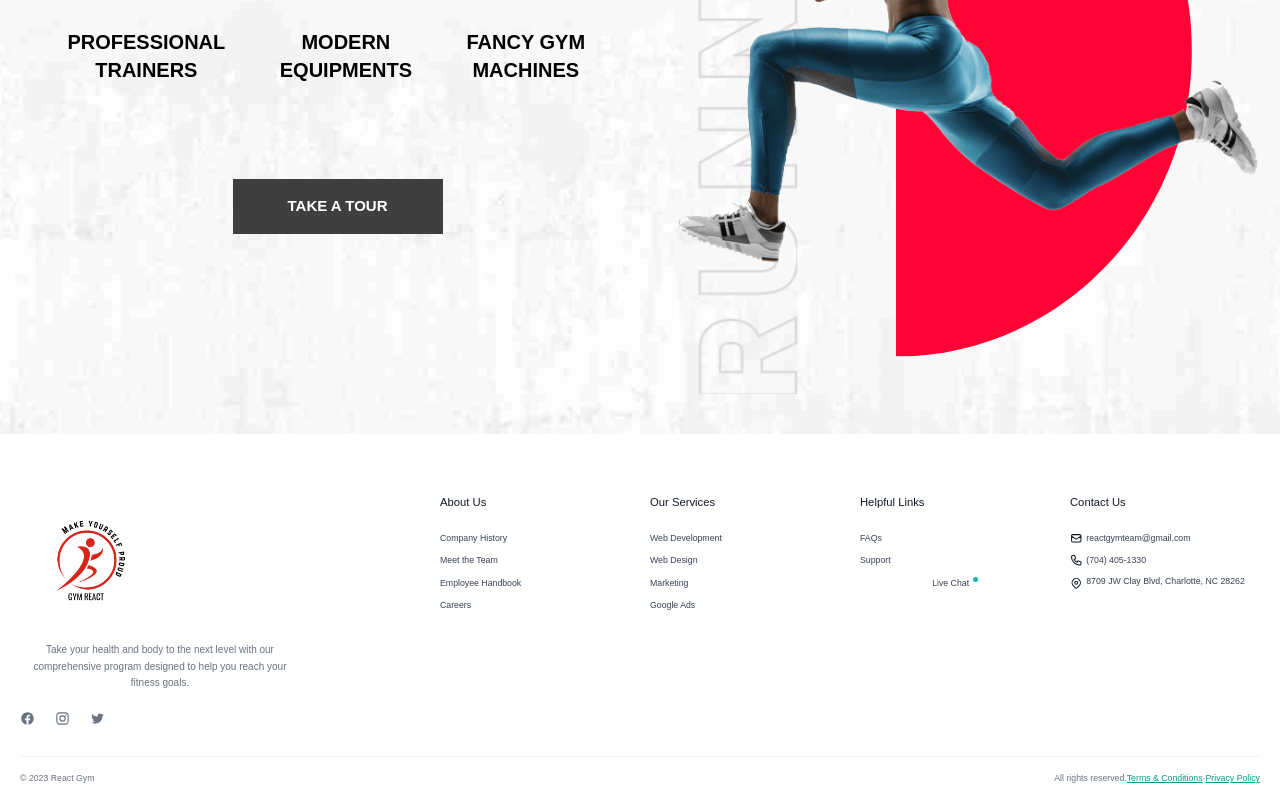
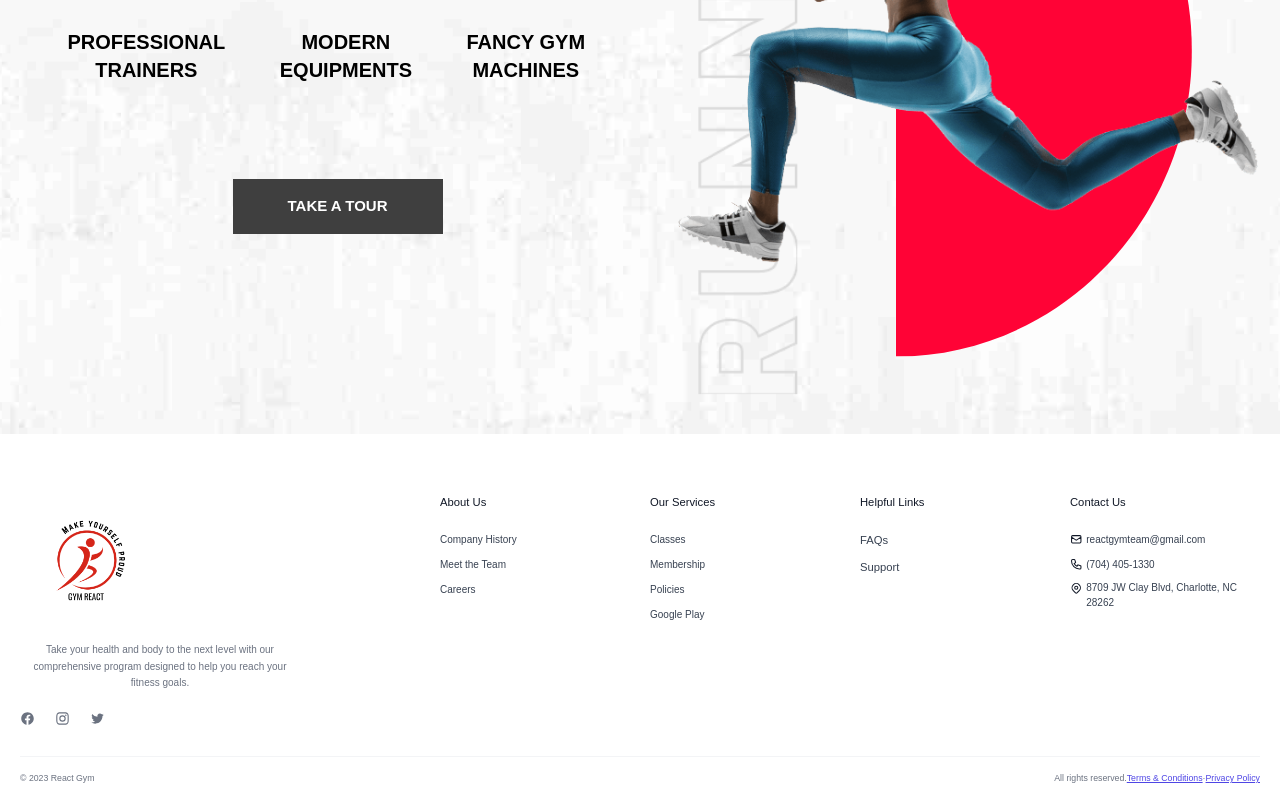
Before and after one commit to itava0/React-Gym, a Next.js app: page / in a window 1280 px wide. Shown: the part 1499-2299 px from the top of the page. Built offline with nearby package versions, Linux system fonts and the light colour scheme.

Commit message:
Refactor the footer

```diff
--- a/components/Footer/Footer.jsx
+++ b/components/Footer/Footer.jsx
@@ -98,7 +98,7 @@ export const Footer = () => {
           <p className="text-lg font-medium text-gray-900">About Us</p>
 
           <nav aria-label="Footer About Nav" className="mt-8">
-            <ul className="space-y-4 text-sm">
+            <ul className="space-y-4 text-md">
               <li>
                 <a
                   className="text-gray-700 transition hover:text-gray-700/75"
@@ -122,15 +122,6 @@ export const Footer = () => {
                   className="text-gray-700 transition hover:text-gray-700/75"
                   href="/"
                 >
-                  Employee Handbook
-                </a>
-              </li>
-
-              <li>
-                <a
-                  className="text-gray-700 transition hover:text-gray-700/75"
-                  href="/"
-                >
                   Careers
                 </a>
               </li>
@@ -142,13 +133,22 @@ export const Footer = () => {
           <p className="text-lg font-medium text-gray-900">Our Services</p>
 
           <nav aria-label="Footer Services Nav" className="mt-8">
-            <ul className="space-y-4 text-sm">
+            <ul className="space-y-4 text-md">
               <li>
                 <a
                   className="text-gray-700 transition hover:text-gray-700/75"
-                  href="/"
+                  href="/classes"
                 >
-                  Web Development
+                  Classes
+                </a>
+              </li>
+
+              <li>
+                <a
+                  className="text-gray-700 transition hover:text-gray-700/75"
+                  href="/memberships"
+                >
+                  Membership
                 </a>
               </li>
 
@@ -157,7 +157,7 @@ export const Footer = () => {
                   className="text-gray-700 transition hover:text-gray-700/75"
                   href="/"
                 >
-                  Web Design
+                  Policies
                 </a>
               </li>
 
@@ -166,16 +166,7 @@ export const Footer = () => {
                   className="text-gray-700 transition hover:text-gray-700/75"
                   href="/"
                 >
-                  Marketing
-                </a>
-              </li>
-
-              <li>
-                <a
-                  className="text-gray-700 transition hover:text-gray-700/75"
-                  href="/"
-                >
-                  Google Ads
+                  Google Play
                 </a>
               </li>
             </ul>
@@ -186,7 +177,7 @@ export const Footer = () => {
           <p className="text-lg font-medium text-gray-900">Helpful Links</p>
 
           <nav aria-label="Footer Helpful Nav" className="mt-8">
-            <ul className="space-y-4 text-sm">
+            <ul className="space-y-4 text-lg">
               <li>
                 <a
                   className="text-gray-700 transition hover:text-gray-700/75"
@@ -204,28 +195,6 @@ export const Footer = () => {
                   Support
                 </a>
               </li>
-
-              <li>
-                <a
-                  className="group flex justify-center gap-1.5 ltr:sm:justify-start rtl:sm:justify-end"
-                  href="/"
-                >
-                  <span
-                    className="text-gray-700 transition group-hover:text-gray-700/75"
-                  >
-                    Live Chat
-                  </span>
-
-                  <span className="relative flex h-2 w-2">
-                    <span
-                      className="absolute inline-flex h-full w-full animate-ping rounded-full bg-teal-400 opacity-75"
-                    ></span>
-                    <span
-                      className="relative inline-flex h-2 w-2 rounded-full bg-teal-500"
-                    ></span>
-                  </span>
-                </a>
-              </li>
             </ul>
           </nav>
         </div>
@@ -233,7 +202,7 @@ export const Footer = () => {
         <div className="text-center sm:text-left">
           <p className="text-lg font-medium text-gray-900">Contact Us</p>
 
-          <ul className="mt-8 space-y-4 text-sm">
+          <ul className="mt-8 space-y-4 text-md">
             <li>
               <a
                 className="flex items-center justify-center gap-1.5 ltr:sm:justify-start rtl:sm:justify-end"
@@ -320,7 +289,7 @@ export const Footer = () => {
           <span className="block sm:inline">All rights reserved.</span>
 
           <a
-            className="inline-block text-teal-600 underline transition hover:text-teal-600/75"
+            className="inline-block text-indigo-600 underline transition hover:text-indigo-600/75"
             href="/"
           >
             Terms & Conditions
@@ -329,7 +298,7 @@ export const Footer = () => {
           <span>&middot;</span>
 
           <a
-            className="inline-block text-teal-600 underline transition hover:text-teal-600/75"
+            className="inline-block text-indigo-600 underline transition hover:text-indigo-600/75"
             href="/"
           >
             Privacy Policy
```
